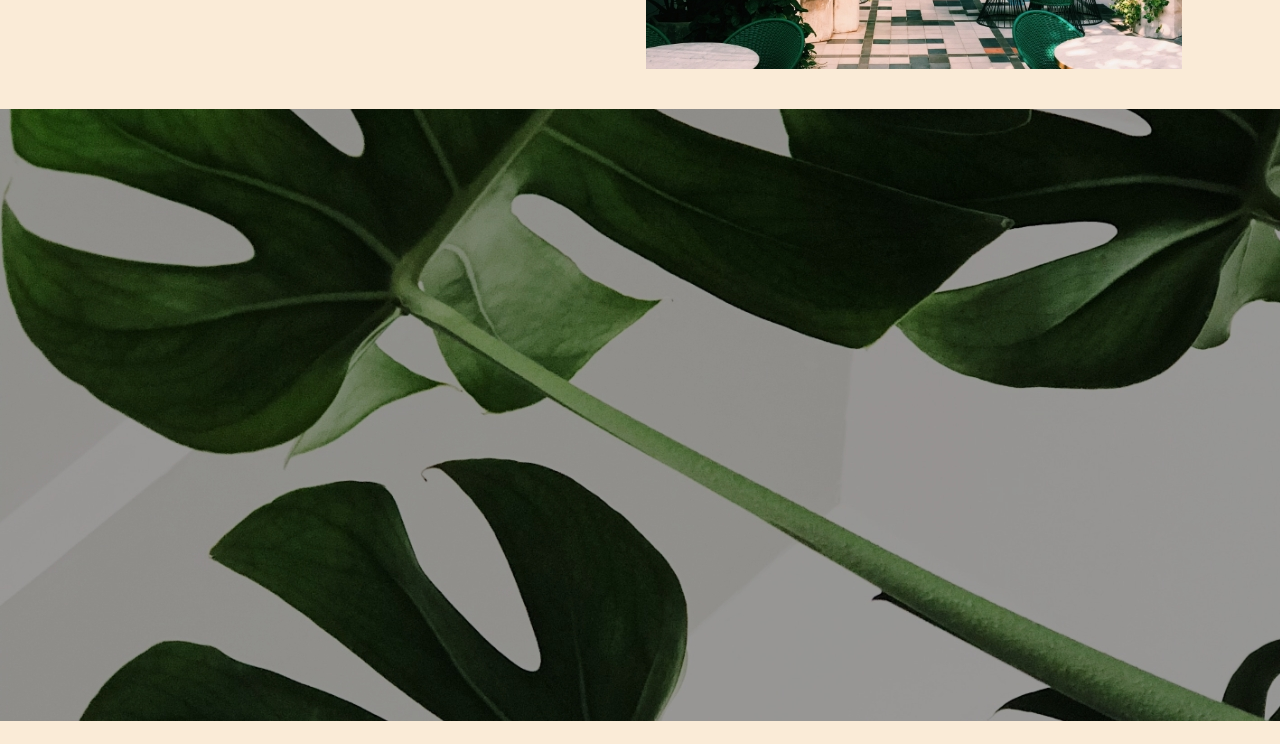
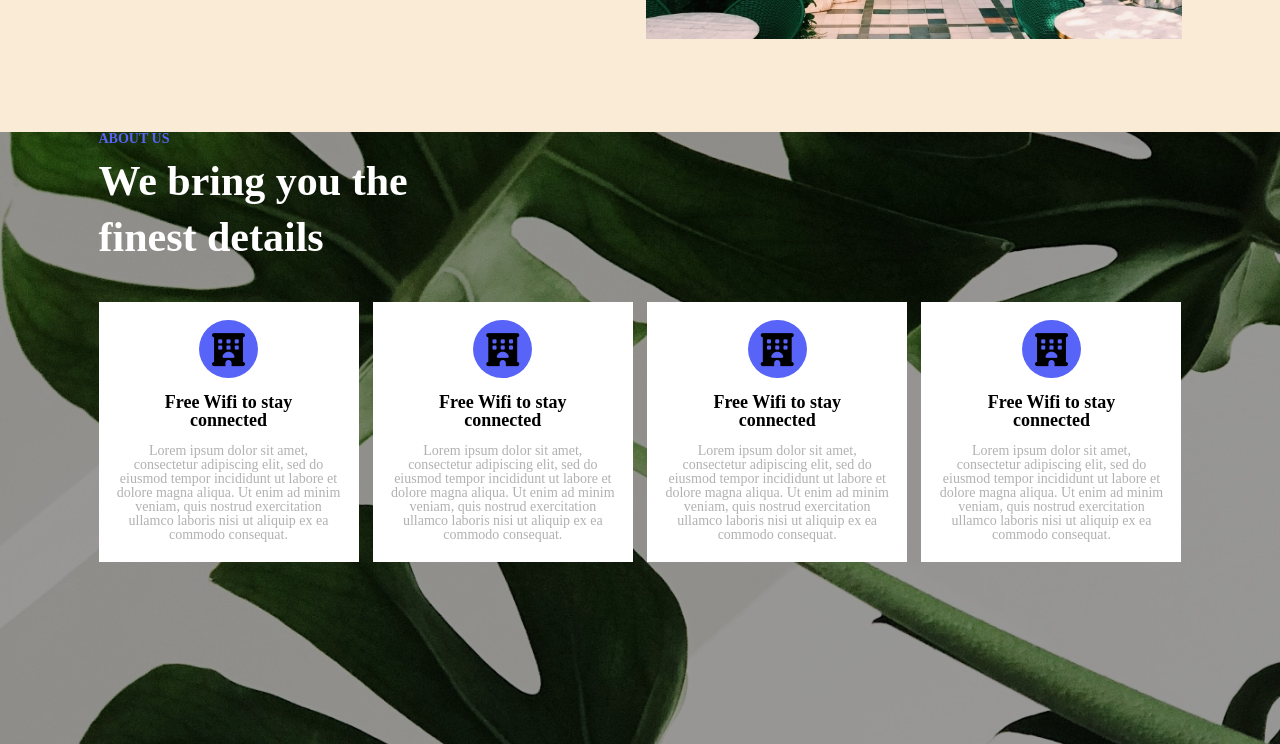
Before and after one commit to LikaChikhladze/lesson-9, a plain HTML site: page index.html in a window 1280 px wide. Shown: the part 745-1489 px from the top of the page. Before the commit the page ends 1466 px from the top, so only its background shows below. Drawn offline with Linux system fonts and the light colour scheme.

Commit message:
added several responsive

```diff
--- a/css/responsive.css
+++ b/css/responsive.css
@@ -1,5 +1,72 @@
+@media (max-width:1189px) {
+  .fa-bars {
+    display: none;
+  }
+}
+@media (max-width:1040px) {
+  .block-4,
+  .block-wraper {
+    height: auto;
+  }
+  .bg-image2 {
+    height: auto;
+  }
+  .boxes {
+    max-width: 47%;
+  }
+  .boxes:nth-child(1),
+  .boxes:nth-child(2) {
+    margin-bottom: 30px;
+  }
+}
+
+@media (max-width:980px) {
+  .fa-bars {
+    display: inline-block;
+  }
+  nav {
+    display: none;
+  }
+  .conteiner-2,
+  .section-wraper {
+    height: auto;
+    justify-content: center;
+  }
+}
+
 @media (max-width:900px) {
   body {
     background-color: aquamarine;
   }
 }
+@media (max-width:536px) {
+  .block-2 {
+    width: 444px;
+  }
+  .block-2 img {
+    width: 100%;
+  }
+  .block-4,
+  .block-3 {
+    max-width: 444px;
+  }
+  .section-wraper {
+    width: 444px;
+    justify-content: center;
+  }
+  .header-fix {
+    width: 444px;
+  }
+  .boxes {
+    justify-content: center;
+    max-width: 444px;
+  }
+  .boxes:nth-child(3) {
+    margin-bottom: 30px;
+  }
+  .conteiner-2,
+  .section-wraper,
+  .block-2 {
+    height: auto;
+  }
+}
--- a/css/style.css
+++ b/css/style.css
@@ -14,10 +14,12 @@ body {
 .section-wraper {
   max-width: 1083px;
   width: 100%;
-  height: 21px;
+  /* height: 21px; */
   margin: 0 auto;
   color: #FFFFFF;
-  padding-top: 30px;
+  /* padding-top: 30px; */
+  /* margin-top: 30px; */
+  font-weight: bolder;
 }
 .header-fix {
   max-width: 1083px;
@@ -121,10 +123,79 @@ body {
 
 .bg-image2 {
   background-image: url(../images/section-image.jpg);
-  max-width: 1440px;
+  /* max-width: 1440px; */
   width: 100%;
   height: 612px;
-  margin-top: 500px;
+  /* margin-top: 500px; */
+  flex-wrap: wrap;
   background-repeat: no-repeat;
   background-size: cover;
+  position: relative;
 }
+.block-wrapper {
+  flex-wrap: wrap;
+  margin-top: 92px;
+  /* position: absolute; */
+}
+.block-4 {
+  max-width: 1083px;
+  width: 100%;
+  display: flex;
+  flex-wrap: wrap;
+  justify-content: space-between;
+  text-align: center;
+  margin-top: 33px;
+}
+.boxes h3 {
+  max-width: 165px;
+  height: 51px;
+  width: 100%;
+  color: #000000;
+  font-size: 18px;
+  height: 51px;
+
+}
+.boxes {
+  background-color: #FFFFFF;
+  max-width: 260px;
+  width: 100%;
+  height: 260px;
+  display: flex;
+  flex-direction: column;
+  justify-content: center;
+  align-items: center;
+}
+.fa-hotel {
+  width: 59px;
+  height: 58px;
+  background-color: #5863F8;
+  color: #000;
+  font-weight: bold;
+  font-size: 33px;
+  border-radius: 33px;
+  padding-top: 12.5px;
+  margin-bottom: 15px;
+}
+.boxes p {
+  max-width: 225px;
+  height: 100px;
+  width: 100%;
+  color: #B1B1B1;
+  font-size: 14px;
+  font-weight: 500;
+}
+.block-3 h4 {
+  max-width: 72px;
+  width: 100%;
+  height: 21px;
+  font-size: 14px;
+  color: #5863F8;
+}
+.block-3 h2 {
+  max-width: 369px;
+  height: 116px;
+  width: 100%;
+  font-size: 42px;
+  line-height: 56px;
+
+}
--- a/index.html
+++ b/index.html
@@ -4,6 +4,10 @@
     <meta charset="UTF-8" />
     <meta name="viewport" content="width=device-width, initial-scale=1.0" />
     <title>Responsive</title>
+    <script
+      src="https://kit.fontawesome.com/a0b71cd01f.js"
+      crossorigin="anonymous"
+    ></script>
     <link rel="stylesheet" href="css/reset.css" />
     <link rel="stylesheet" href="css/style.css" />
     <link rel="stylesheet" href="css/responsive.css" />
@@ -24,6 +28,7 @@
                 <li>contact</li>
               </ul>
             </nav>
+            <i class="fa-solid fa-bars"></i>
           </header>
           <div class="home-section">
             <h2>About Us</h2>
@@ -64,15 +69,53 @@
     </section>
     <section>
       <div class="bg-image2">
-        <div>
-          <h4></h4>
-          <h2></h2>
-        </div>
-        <div>
-          <div></div>
-          <div></div>
-          <div></div>
-          <div></div>
+        <div class="section-wraper block-wrapper">
+          <div class="block-3">
+            <h4>ABOUT US</h4>
+            <h2>We bring you the finest details</h2>
+          </div>
+          <div class="block-4">
+            <div class="boxes">
+              <i class="fa-solid fa-hotel"></i>
+              <h3>Free Wifi to stay connected</h3>
+              <p>
+                Lorem ipsum dolor sit amet, consectetur adipiscing elit, sed do
+                eiusmod tempor incididunt ut labore et dolore magna aliqua. Ut
+                enim ad minim veniam, quis nostrud exercitation ullamco laboris
+                nisi ut aliquip ex ea commodo consequat.
+              </p>
+            </div>
+            <div class="boxes">
+              <i class="fa-solid fa-hotel"></i>
+              <h3>Free Wifi to stay connected</h3>
+              <p>
+                Lorem ipsum dolor sit amet, consectetur adipiscing elit, sed do
+                eiusmod tempor incididunt ut labore et dolore magna aliqua. Ut
+                enim ad minim veniam, quis nostrud exercitation ullamco laboris
+                nisi ut aliquip ex ea commodo consequat.
+              </p>
+            </div>
+            <div class="boxes">
+              <i class="fa-solid fa-hotel"></i>
+              <h3>Free Wifi to stay connected</h3>
+              <p>
+                Lorem ipsum dolor sit amet, consectetur adipiscing elit, sed do
+                eiusmod tempor incididunt ut labore et dolore magna aliqua. Ut
+                enim ad minim veniam, quis nostrud exercitation ullamco laboris
+                nisi ut aliquip ex ea commodo consequat.
+              </p>
+            </div>
+            <div class="boxes">
+              <i class="fa-solid fa-hotel"></i>
+              <h3>Free Wifi to stay connected</h3>
+              <p>
+                Lorem ipsum dolor sit amet, consectetur adipiscing elit, sed do
+                eiusmod tempor incididunt ut labore et dolore magna aliqua. Ut
+                enim ad minim veniam, quis nostrud exercitation ullamco laboris
+                nisi ut aliquip ex ea commodo consequat.
+              </p>
+            </div>
+          </div>
         </div>
       </div>
     </section>
```
Also changed, not shown: 1 other file.
